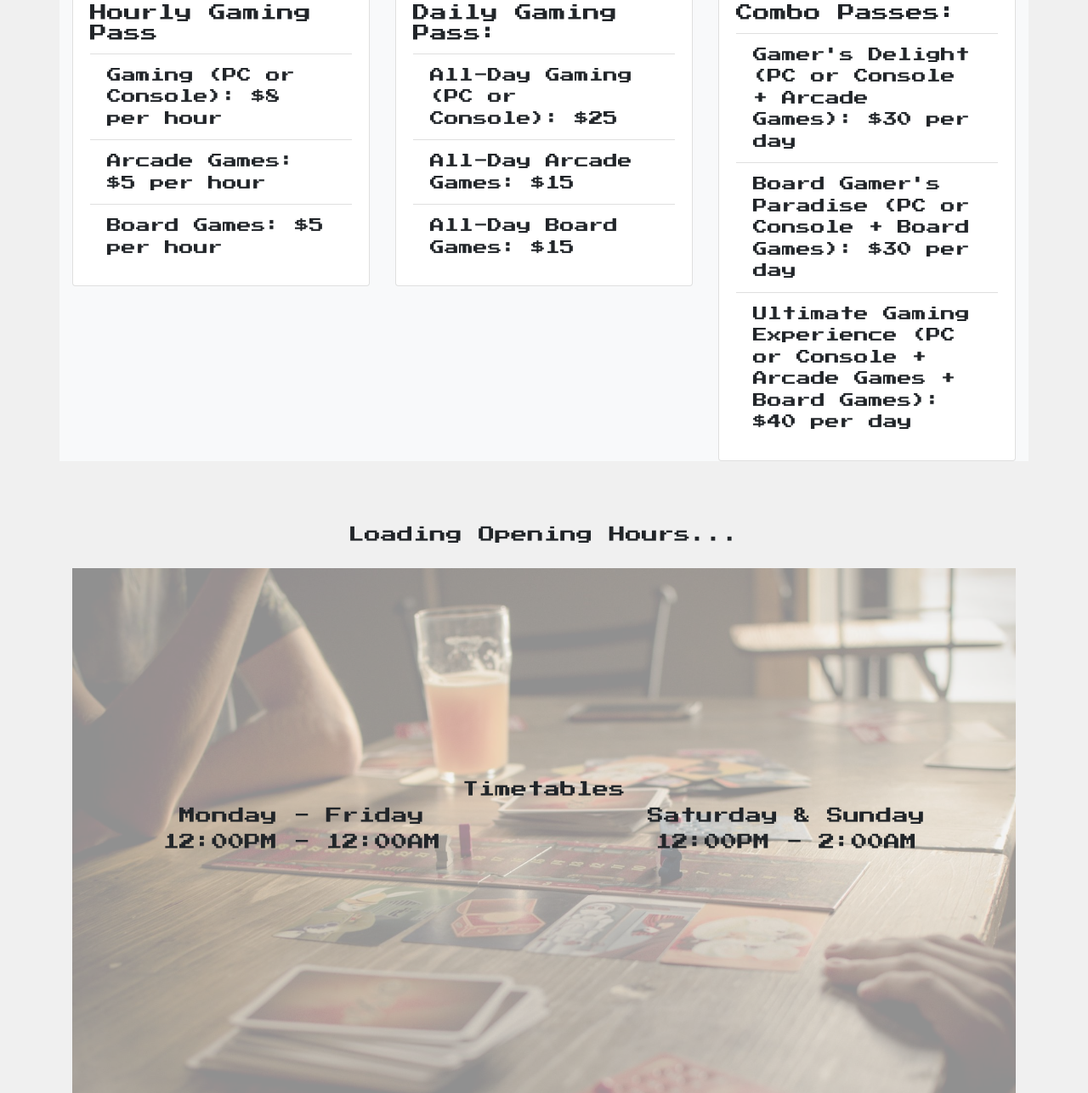
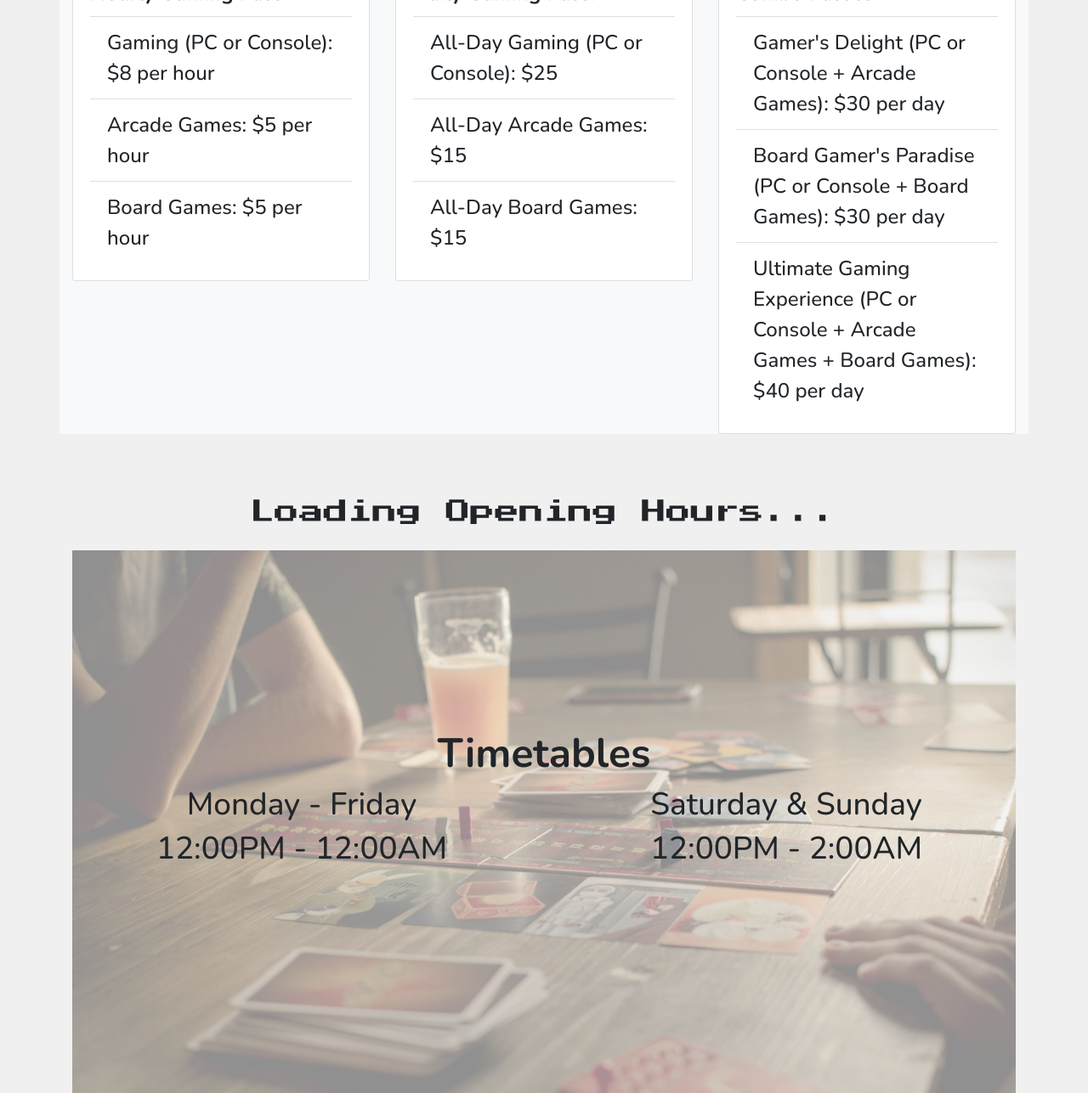
Before and after one commit to princeiik/GameAndBar, a plain HTML site: page index.html in a window 1280 px wide. Shown: the part 2141-3428 px from the top of the page at 85% size. Drawn offline with nearby package versions, Linux system fonts and the light colour scheme; some packages are replaced by stand-ins of ours.

Commit message:
changed font for each section subsection

```diff
--- a/css/style.css
+++ b/css/style.css
@@ -1,5 +1,4 @@
 body{
-	/* font-family: 'Righteous', cursive; */
 	background-color: rgb(240, 240, 240);
 	font-family: 'Press Start 2P', cursive;
 	font-size: 17px;
@@ -10,13 +9,51 @@ body{
 	font-family: 'Press Start 2P', cursive;
 	font-size: 0.9rem;
 }
+.text-center {
+	font-size: 1.8rem;
+}
+
+h1#timeTables {
+	font-weight: 800;
+	font-size: 3.0rem;
+}
+
+div.col-md-3 h3 {
+	font-weight: 800;
+}
+
+div.col-md-3 p {
+	font-family: 'Nunito', sans-serif;
+}
+
+#timeTables {
+	font-family: 'Nunito', sans-serif;
+	font-size: 2.3rem;
+}
+
+.col-md-6 p, .card-title, .list-group-item, div.col-md-3 h3, div.col-md-3 p {
+	font-family: 'Nunito', sans-serif;
+	font-size: 1.5rem;
+}
+
+div.col p.text-center {
+	font-size: 1.0rem;
+}
+
+.col-md-6 p {
+	font-weight: 500;
+}
+
+.card-title {
+	font-weight: 800;
+}
+
+.list-group-item {
+	font-weight: 500;
+}
 
 .col-md-3 {
 	font-size: 1rem;
-}
-
-.text-center {
-	font-size: 1.2rem;
 }
 
 a.navbar-brand {
--- a/index.html
+++ b/index.html
@@ -9,6 +9,9 @@
 		<link rel="preconnect" href="https://fonts.googleapis.com">
 		<link rel="preconnect" href="https://fonts.gstatic.com" crossorigin>
 		<link href="https://fonts.googleapis.com/css2?family=Press+Start+2P&display=swap" rel="stylesheet">
+		<link rel="preconnect" href="https://fonts.googleapis.com">
+		<link rel="preconnect" href="https://fonts.gstatic.com" crossorigin>
+		<link href="https://fonts.googleapis.com/css2?family=Nunito:wght@400;500;700&display=swap" rel="stylesheet">
 
     	<title>Pixel Haven</title>
     	<link rel="icon" href="images/logo.png">
@@ -178,15 +181,15 @@
 				<div class=" col-lg-12 reserve-container" data-aos="fade-up">
 					<img class="img-fluid image-reserve" src="images/boardgame-location.jpg">
 					<div class="reserve-text col-lg-12 ">
-						<h1 class="text-center">Timetables</h1>
+						<h1 id="timeTables" class="text-center">Timetables</h1>
 						<div class="row">
 							<div class="col-6">
-							   	<h2 class="text-center">Monday - Friday</h2>
-							    <h5 class="text-center">12:00PM - 12:00AM</h5>
+							   	<h2 id="timeTables" class="text-center">Monday - Friday</h2>
+							    <h5 id="timeTables" class="text-center">12:00PM - 12:00AM</h5>
 							</div>
 							<div class="col-6">
-							    <h2 class="text-center">Saturday & Sunday</h2>
-							    <h5 class="text-center">12:00PM - 2:00AM</h5>
+							    <h2 id="timeTables" class="text-center">Saturday & Sunday</h2>
+							    <h5 id="timeTables" class="text-center">12:00PM - 2:00AM</h5>
 							</div>
 						</div>
 					</div>
@@ -258,13 +261,13 @@
 					<p class="text-center">Follow us: <a class="social-icon" href="#"><i class="fab fa-facebook"></i></a> <a class="social-icon" href="#"><i class="fab fa-instagram"></i></a></p>
 				</div>
 				<div class="col">
-					<p class="text-center">Copyright &copy; 2018</p>
+					<p class="text-center">Copyright &copy; 2023</p>
 				</div>
 				<div class="col">
 					<p class="text-center"><a href="https://www.freepik.com/icon/ghost_705788">Icon by Smashicons</a></p>
 				</div>
 				<div class="col">
-					<p class="text-center">Powered by: <a href="#">Rubik Technologies</a></p>
+					<p class="text-center">Powered by: <a href="#">Netlify</a></p>
 				</div>
 			</div>
 		</div>
```
